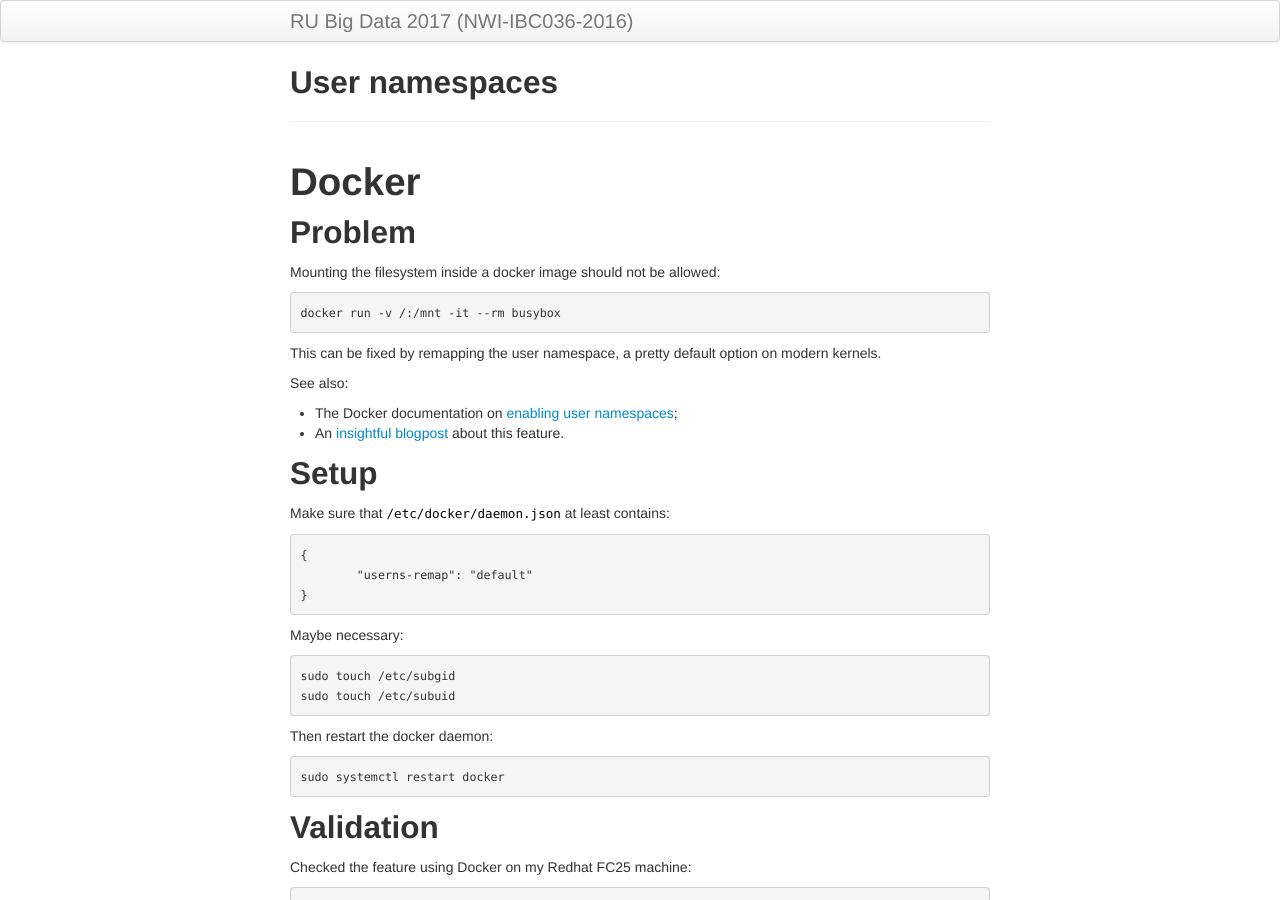
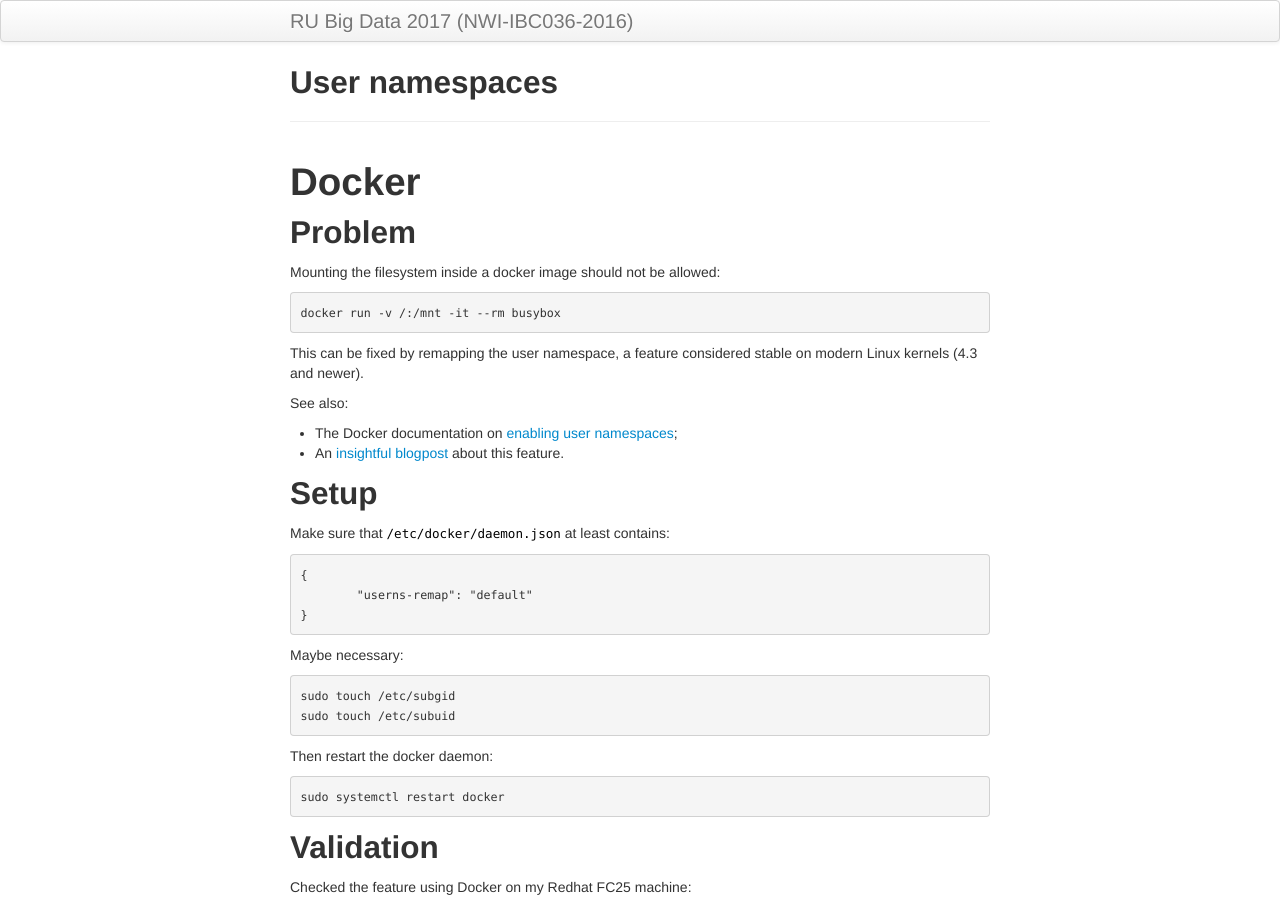
Before and after one commit to Thelukepet/course, a Jekyll site: the page built from background/docker-user-namespaces.md, in a window 1280 px wide and 900 px high. Built offline with Jekyll 4.4.1, drawn with Linux system fonts in a browser that asks for light colours.

Commit message:
Improved argument

```diff
--- a/background/docker-user-namespaces.md
+++ b/background/docker-user-namespaces.md
@@ -12,7 +12,7 @@ Mounting the filesystem inside a docker image should not be allowed:
 
     docker run -v /:/mnt -it --rm busybox
 
-This can be fixed by remapping the user namespace, a pretty default option on modern kernels.
+This can be fixed by remapping the user namespace, a feature considered stable on modern Linux kernels (4.3 and newer).
 
 See also:
 
```
